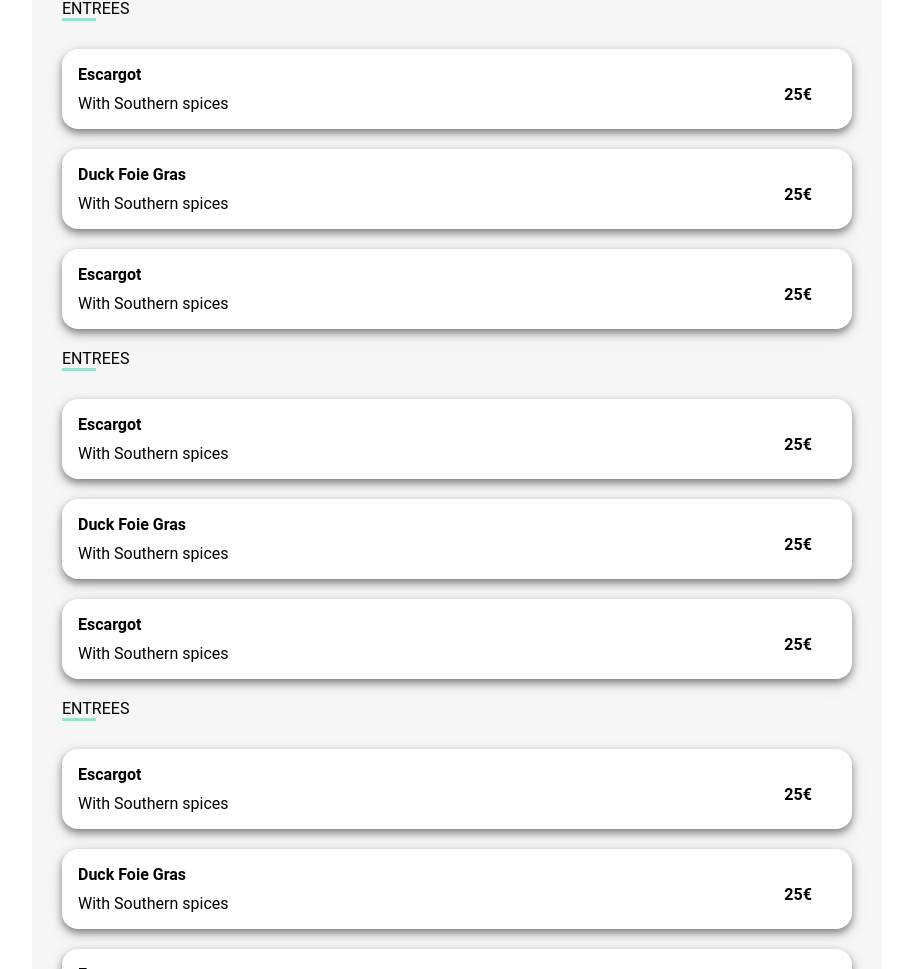
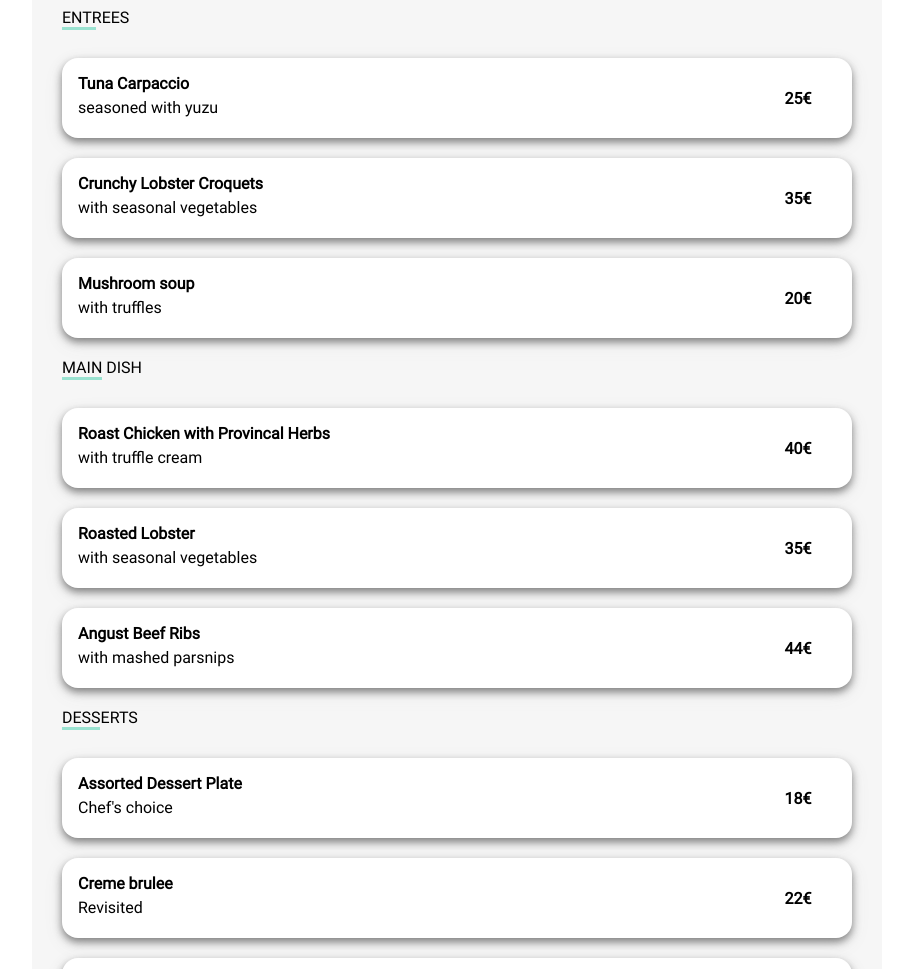
Before and after one commit to Slawernos/thirdproject, a plain HTML site: page le_gourmand.html in a window 1280 px wide. Shown: the part 416-1385 px from the top of the page, without its empty margins (183-1096 px from the left). Drawn offline with Linux system fonts and the light colour scheme.

Commit message:
done and pre release

```diff
--- a/le_gourmand.html
+++ b/le_gourmand.html
@@ -18,7 +18,7 @@
     </div>
     <div class="menu-container">
         <div class="menu-container__header">
-            <h1>The Enchanted Plate</h1>
+            <h1>Le Gourmand</h1>
             <div class="heartholder">
                 <i class="far fa-heart"></i>
                 <input type="checkbox" class="heartcheck" id="rest4">
@@ -27,21 +27,21 @@
         </div>
         <div class="container-foods-one">
             <div><p>Entrees</p></div>
-            <div class="container-foods-one__item" onclick=""><b>Escargot</b><p>With Southern spices</p><div class="container-foods-one__item__price">25€</div><div class="container-foods-one__item__checked"><i class="fas fa-check-circle"></i></div></div>
-            <div class="container-foods-one__item" onclick=""><b>Duck Foie Gras</b><p>With Southern spices</p><div class="container-foods-one__item__price">25€</div><div class="container-foods-one__item__checked"><i class="fas fa-check-circle"></i></div></div>
-            <div class="container-foods-one__item" onclick=""><b>Escargot</b><p>With Southern spices</p><div class="container-foods-one__item__price">25€</div><div class="container-foods-one__item__checked"><i class="fas fa-check-circle"></i></div></div>
+            <div class="container-foods-one__item" onclick=""><b>Tuna Carpaccio</b><p>seasoned with yuzu</p><div class="container-foods-one__item__price">25€</div><div class="container-foods-one__item__checked"><i class="fas fa-check-circle"></i></div></div>
+            <div class="container-foods-one__item" onclick=""><b>Crunchy Lobster Croquets</b><p>with seasonal vegetables</p><div class="container-foods-one__item__price">35€</div><div class="container-foods-one__item__checked"><i class="fas fa-check-circle"></i></div></div>
+            <div class="container-foods-one__item" onclick=""><b>Mushroom soup</b><p>with truffles</p><div class="container-foods-one__item__price">20€</div><div class="container-foods-one__item__checked"><i class="fas fa-check-circle"></i></div></div>
         </div>
         <div class="container-foods-two">
-            <div><p>Entrees</p></div>
-            <div class="container-foods-two__item" onclick=""><b>Escargot</b><p>With Southern spices</p><div class="container-foods-two__item__price">25€</div><div class="container-foods-two__item__checked"><i class="fas fa-check-circle"></i></div></div>
-            <div class="container-foods-two__item" onclick=""><b>Duck Foie Gras</b><p>With Southern spices</p><div class="container-foods-two__item__price">25€</div><div class="container-foods-two__item__checked"><i class="fas fa-check-circle"></i></div></div>
-            <div class="container-foods-two__item" onclick=""><b>Escargot</b><p>With Southern spices</p><div class="container-foods-two__item__price">25€</div><div class="container-foods-two__item__checked"><i class="fas fa-check-circle"></i></div></div>
+            <div><p>main dish</p></div>
+            <div class="container-foods-two__item" onclick=""><b>Roast Chicken with Provincal Herbs</b><p>with truffle cream</p><div class="container-foods-two__item__price">40€</div><div class="container-foods-two__item__checked"><i class="fas fa-check-circle"></i></div></div>
+            <div class="container-foods-two__item" onclick=""><b>Roasted Lobster</b><p>with seasonal vegetables</p><div class="container-foods-two__item__price">35€</div><div class="container-foods-two__item__checked"><i class="fas fa-check-circle"></i></div></div>
+            <div class="container-foods-two__item" onclick=""><b>Angust Beef Ribs</b><p>with mashed parsnips</p><div class="container-foods-two__item__price">44€</div><div class="container-foods-two__item__checked"><i class="fas fa-check-circle"></i></div></div>
         </div>
         <div class="container-foods-three">
-            <div><p>Entrees</p></div>
-            <div class="container-foods-three__item" onclick=""><b>Escargot</b><p>With Southern spices</p><div class="container-foods-three__item__price">25€</div><div class="container-foods-three__item__checked"><i class="fas fa-check-circle"></i></div></div>
-            <div class="container-foods-three__item" onclick=""><b>Duck Foie Gras</b><p>With Southern spices</p><div class="container-foods-three__item__price">25€</div><div class="container-foods-three__item__checked"><i class="fas fa-check-circle"></i></div></div>
-            <div class="container-foods-three__item" onclick=""><b>Escargot</b><p>With Southern spices</p><div class="container-foods-three__item__price">25€</div><div class="container-foods-three__item__checked"><i class="fas fa-check-circle"></i></div></div>
+            <div><p>desserts</p></div>
+            <div class="container-foods-three__item" onclick=""><b>Assorted Dessert Plate</b><p>Chef's choice</p><div class="container-foods-three__item__price">18€</div><div class="container-foods-three__item__checked"><i class="fas fa-check-circle"></i></div></div>
+            <div class="container-foods-three__item" onclick=""><b>Creme brulee</b><p>Revisited</p><div class="container-foods-three__item__price">22€</div><div class="container-foods-three__item__checked"><i class="fas fa-check-circle"></i></div></div>
+            <div class="container-foods-three__item" onclick=""><b>Tiramisu</b><p>With hazelnuts</p><div class="container-foods-three__item__price">23€</div><div class="container-foods-three__item__checked"><i class="fas fa-check-circle"></i></div></div>
         </div>
         <div class="orderbutton">
             <button class="orderbutton__button"><span>Order</span></button>
@@ -53,7 +53,7 @@
             <a href="#"><i class="fas fa-utensils"></i>Suggest a restaurant</a>
             <a href="#"><i class="fas fa-hands-helping"></i>Become a partner</a>
             <a href="#">Legal</a>
-            <a href="#">Contact</a>
+            <a href=mailto:ohmyfood@omg.com?subject="Contacting_for_more_info">Contact</a>
         </div>
     </footer>
 </body>
--- a/sass/abstracts/_mixins.scss
+++ b/sass/abstracts/_mixins.scss
@@ -97,6 +97,7 @@
         }
         display: grid;
         grid-template-rows: 50px repeat(3,100px);
+        grid-auto-rows: 100px;
         & div:nth-child(1)>p{
 
             width: auto;
@@ -118,7 +119,7 @@
 
         &__item{
 
-            @for $i from 0 to 5{
+            @for $i from 0 to 6{
                 &:nth-of-type(#{$i}){
                     transform: translateY(25px);
                     opacity: 0;
@@ -130,6 +131,7 @@
             @include boxshadows-light($radius);
             &:hover{
                 box-shadow: unset;
+
             }
             &:hover>&__checked{
 
@@ -139,17 +141,29 @@
                 }
             }
             &:hover>&__price{
-                    transform:translateX(-120%);
+                     transform:translateX(-120%);
+            }
+            &:hover>b , &:hover>p {
+               width:80%;
             }
             >b{
                 grid-area: a;
+
             }
             >p{
                 grid-area: b;
                 margin:10px 0 10px 0;
 
             }
-            // overflow: hidden;
+            &>b,&>p{
+                width:100%;
+                overflow: hidden;
+                white-space: nowrap;
+                transition: width 0.5s ease-in-out;
+                text-overflow: ellipsis;
+                margin:0;
+
+            }
             position: relative;
             @include boxshadows;
             display:grid;
--- a/sass/main.scss
+++ b/sass/main.scss
@@ -6,7 +6,14 @@
 @import './elements/footer';
 @import './elements/logo';
 @import './pages/menus';
-
+@font-face {
+    font-family: 'Roboto';
+    src: url('/fonts/Roboto-Regular.ttf');
+}
+@font-face {
+    font-family: 'Shrikhand';
+    src: url('/fonts/Shrikhand-Regular.ttf');
+}
 
 body {
     min-width: 300px;
--- a/sass/pages/_menus.scss
+++ b/sass/pages/_menus.scss
@@ -24,7 +24,12 @@
         font-weight: bold;
         display: grid;
         grid-template-columns: 80% 20%;
-
+        &>h1{
+            font-family: Shrikhand;
+            overflow: hidden;
+            white-space:nowrap;
+            text-overflow: ellipsis;
+        }
         }
     }
 $delay:0s;
```
Also changed, not shown: bastille.html (+13 -13 lines), enchanted_plate.html (+13 -12 lines), index.html (+1 -1 lines), palette.html (+12 -12 lines), fonts/Roboto-Regular.ttf (added), fonts/Shrikhand-Regular.ttf (added), sass/main.css, 1 other file.
